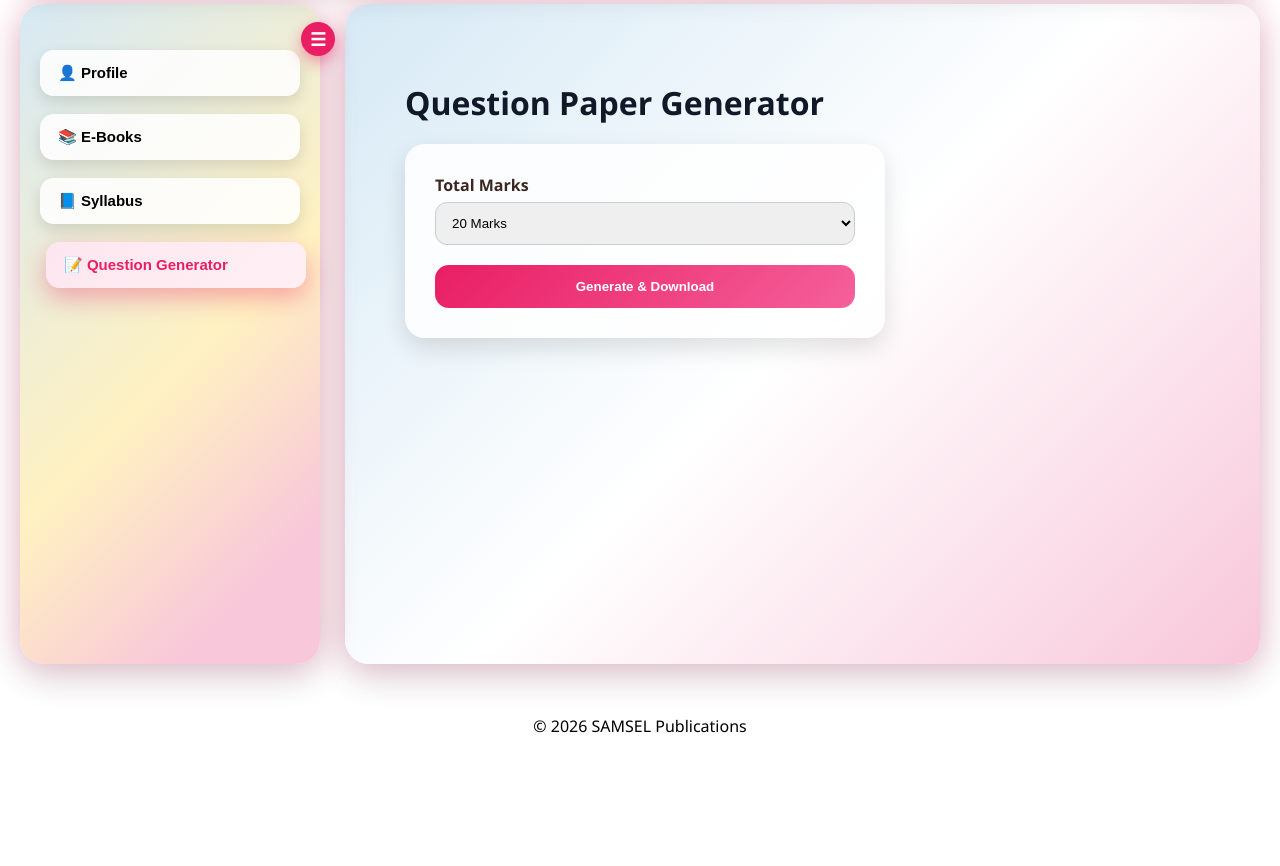
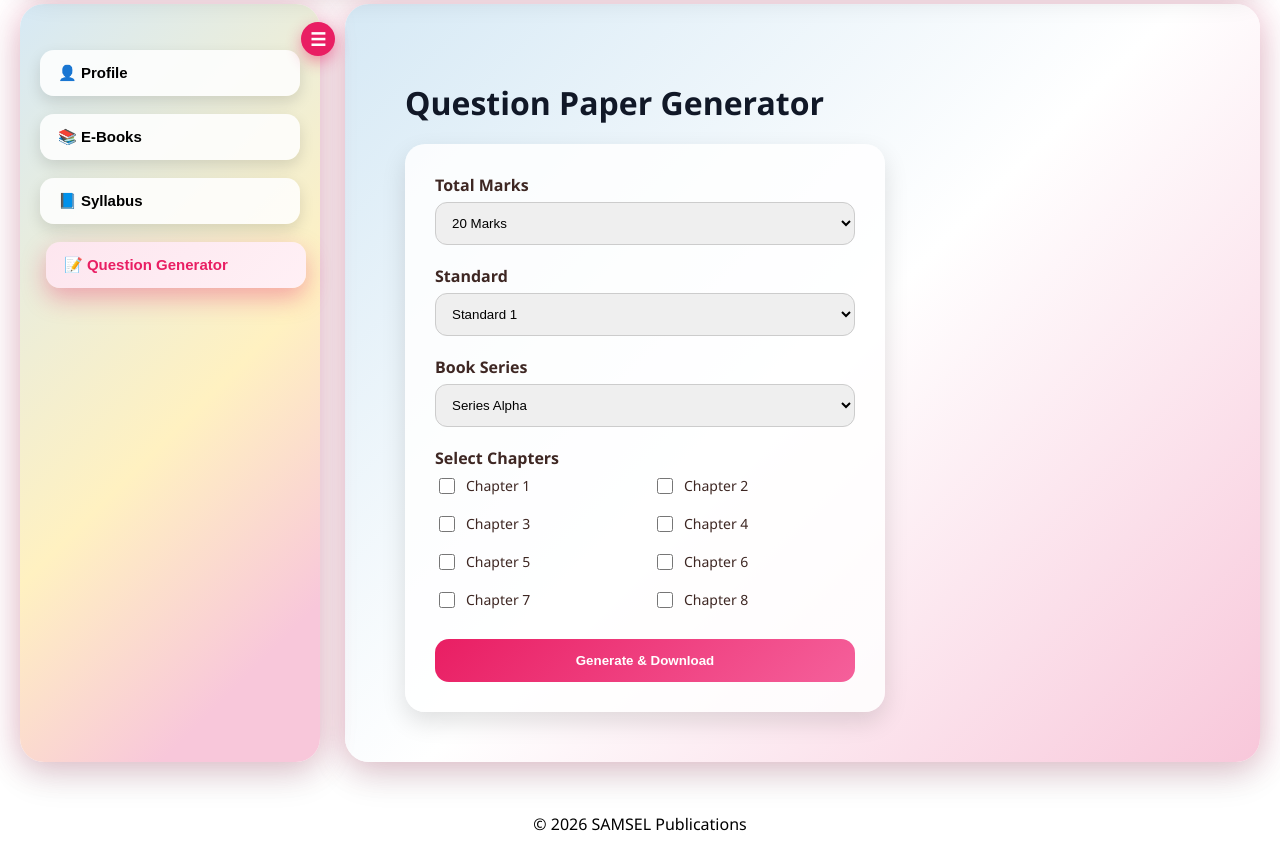
Before and after one commit to roshanrocker26-del/SAMSEL_REPO, a Django app: page /teacher/dashboard/ in a window 1280 px wide, after a click that opens the changed part. Shown: the part 106-972 px from the top of the page. Before the commit the page ends 839 px from the top, so only its background shows below. Run offline with Django 5.2, Linux system fonts and the light colour scheme.

Commit message:
Updated teacher_dashboard question paper generation

```diff
--- a/samsel_website/static/css/teacher_dashboard.css
+++ b/samsel_website/static/css/teacher_dashboard.css
@@ -304,3 +304,29 @@ html, body {
 .sidebar.collapsed .sidebar-menu span {
     display: none;
 }
+/* ================================
+   CHAPTER CHECKBOX GROUP
+================================ */
+
+.chapter-box {
+    display: grid;
+    grid-template-columns: repeat(2, 1fr);
+    gap: 10px 16px;
+    margin-bottom: 22px;
+}
+
+.chapter-box label {
+    display: flex;
+    align-items: center;
+    gap: 8px;
+
+    font-size: 14px;
+    font-weight: 500;
+    cursor: pointer;
+}
+
+.chapter-box input[type="checkbox"] {
+    accent-color: #e91e63;
+    width: 16px;
+    height: 16px;
+}
--- a/samsel_website/templates/teacher_dashboard.html
+++ b/samsel_website/templates/teacher_dashboard.html
@@ -100,6 +100,8 @@
     <h2>Question Paper Generator</h2>
 
     <div class="qp-form">
+
+        <!-- Total Marks -->
         <label>Total Marks</label>
         <select>
             <option>20 Marks</option>
@@ -109,9 +111,52 @@
             <option>100 Marks</option>
         </select>
 
+        <!-- Standard -->
+        <label>Standard</label>
+        <select>
+            <option>Standard 1</option>
+            <option>Standard 2</option>
+            <option>Standard 3</option>
+            <option>Standard 4</option>
+            <option>Standard 5</option>
+            <option>Standard 6</option>
+            <option>Standard 7</option>
+            <option>Standard 8</option>
+            <option>Standard 9</option>
+        </select>
+
+        <!-- Book Series -->
+        <label>Book Series</label>
+        <select>
+            <option>Series Alpha</option>
+            <option>Series Beta</option>
+            <option>Series Gamma</option>
+            <option>Series Delta</option>
+            <option>Series Omega</option>
+            <option>Series Prime</option>
+            <option>Series Nova</option>
+            <option>Series Vertex</option>
+            <option>Series Zenith</option>
+        </select>
+
+        <!-- Chapters -->
+        <label>Select Chapters</label>
+        <div class="chapter-box">
+            <label><input type="checkbox"> Chapter 1</label>
+            <label><input type="checkbox"> Chapter 2</label>
+            <label><input type="checkbox"> Chapter 3</label>
+            <label><input type="checkbox"> Chapter 4</label>
+            <label><input type="checkbox"> Chapter 5</label>
+            <label><input type="checkbox"> Chapter 6</label>
+            <label><input type="checkbox"> Chapter 7</label>
+            <label><input type="checkbox"> Chapter 8</label>
+        </div>
+
         <button>Generate & Download</button>
+
     </div>
 </section>
+
 
     </main>
 </div>
```
Lines whose indentation alone changed are shown as unchanged.
